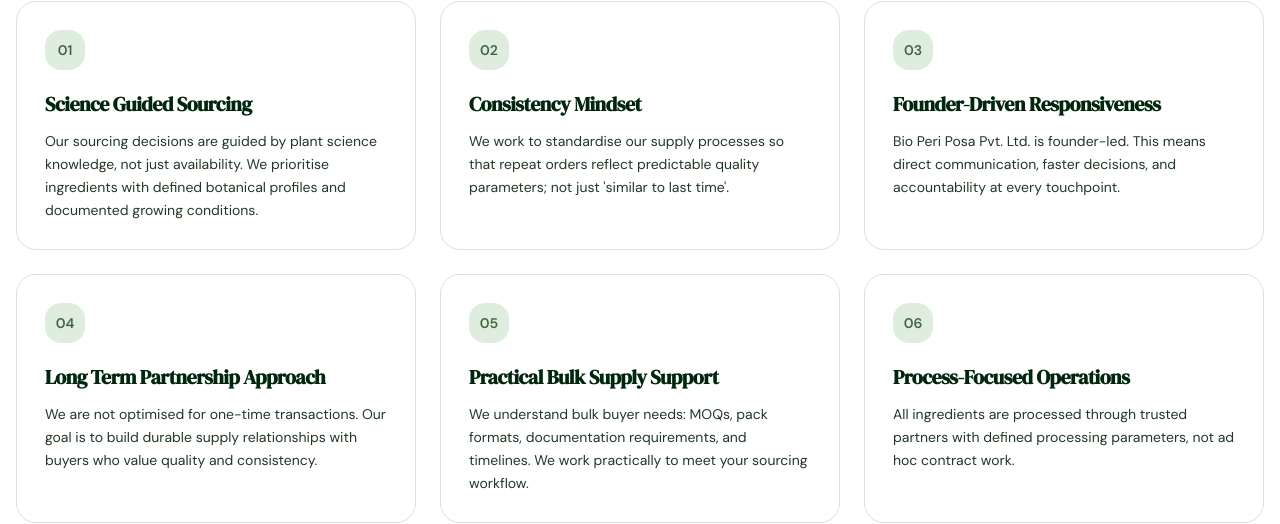
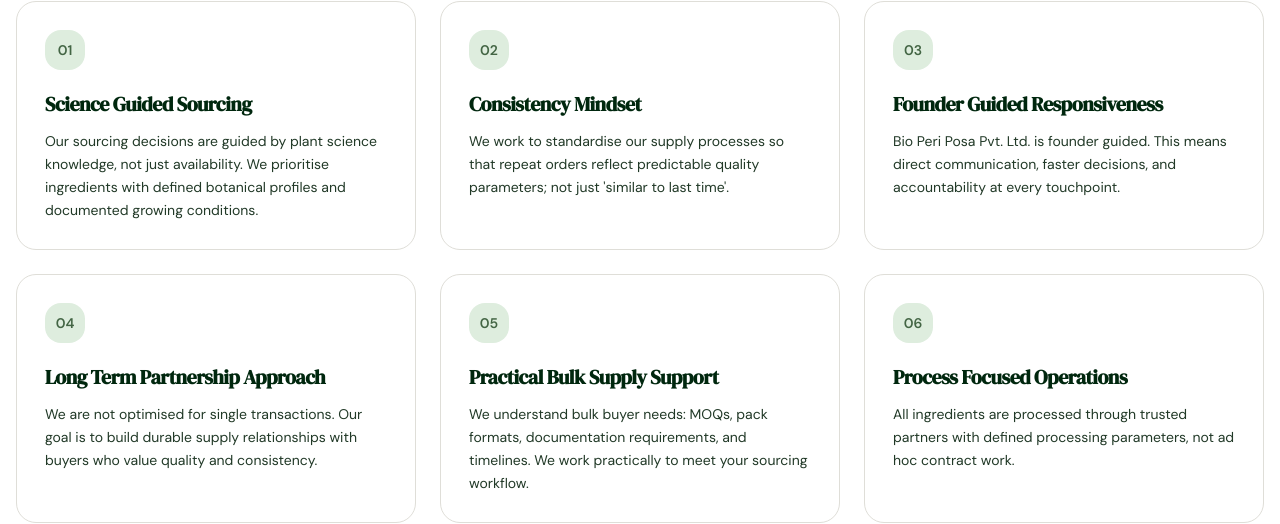
Before and after one commit to chitiagarwal/bio-peri-posa-website, a React (Vite) app in the folder src/frontend/: page /why-choose-us in a window 1280 px wide. Shown: the part 384-908 px from the top of the page. Built offline with nearby package versions, Linux system fonts and the light colour scheme; no server answers; what @icp-sdk/core would draw is missing.

Commit message:
Polish visible copy and remove needless compound hyphens

```diff
--- a/src/frontend/src/pages/WhyChooseUs.tsx
+++ b/src/frontend/src/pages/WhyChooseUs.tsx
@@ -13,19 +13,19 @@ const trustPillars = [
     desc: "We work to standardise our supply processes so that repeat orders reflect predictable quality parameters; not just 'similar to last time'.",
   },
   {
-    title: "Founder-Driven Responsiveness",
-    desc: "Bio Peri Posa Pvt. Ltd. is founder-led. This means direct communication, faster decisions, and accountability at every touchpoint.",
+    title: "Founder Guided Responsiveness",
+    desc: "Bio Peri Posa Pvt. Ltd. is founder guided. This means direct communication, faster decisions, and accountability at every touchpoint.",
   },
   {
     title: "Long Term Partnership Approach",
-    desc: "We are not optimised for one-time transactions. Our goal is to build durable supply relationships with buyers who value quality and consistency.",
+    desc: "We are not optimised for single transactions. Our goal is to build durable supply relationships with buyers who value quality and consistency.",
   },
   {
     title: "Practical Bulk Supply Support",
     desc: "We understand bulk buyer needs: MOQs, pack formats, documentation requirements, and timelines. We work practically to meet your sourcing workflow.",
   },
   {
-    title: "Process-Focused Operations",
+    title: "Process Focused Operations",
     desc: "All ingredients are processed through trusted partners with defined processing parameters, not ad hoc contract work.",
   },
 ];
```
